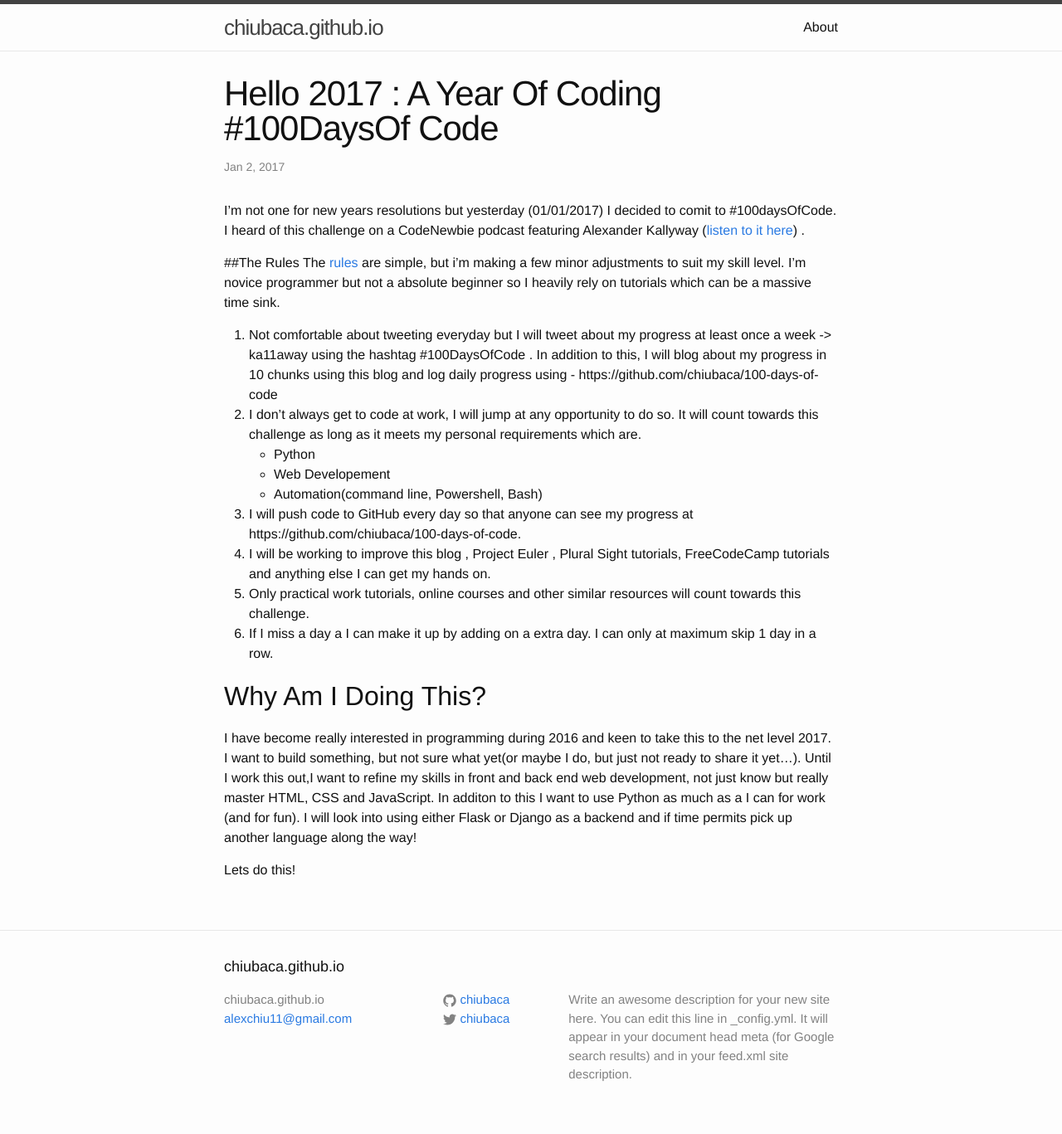
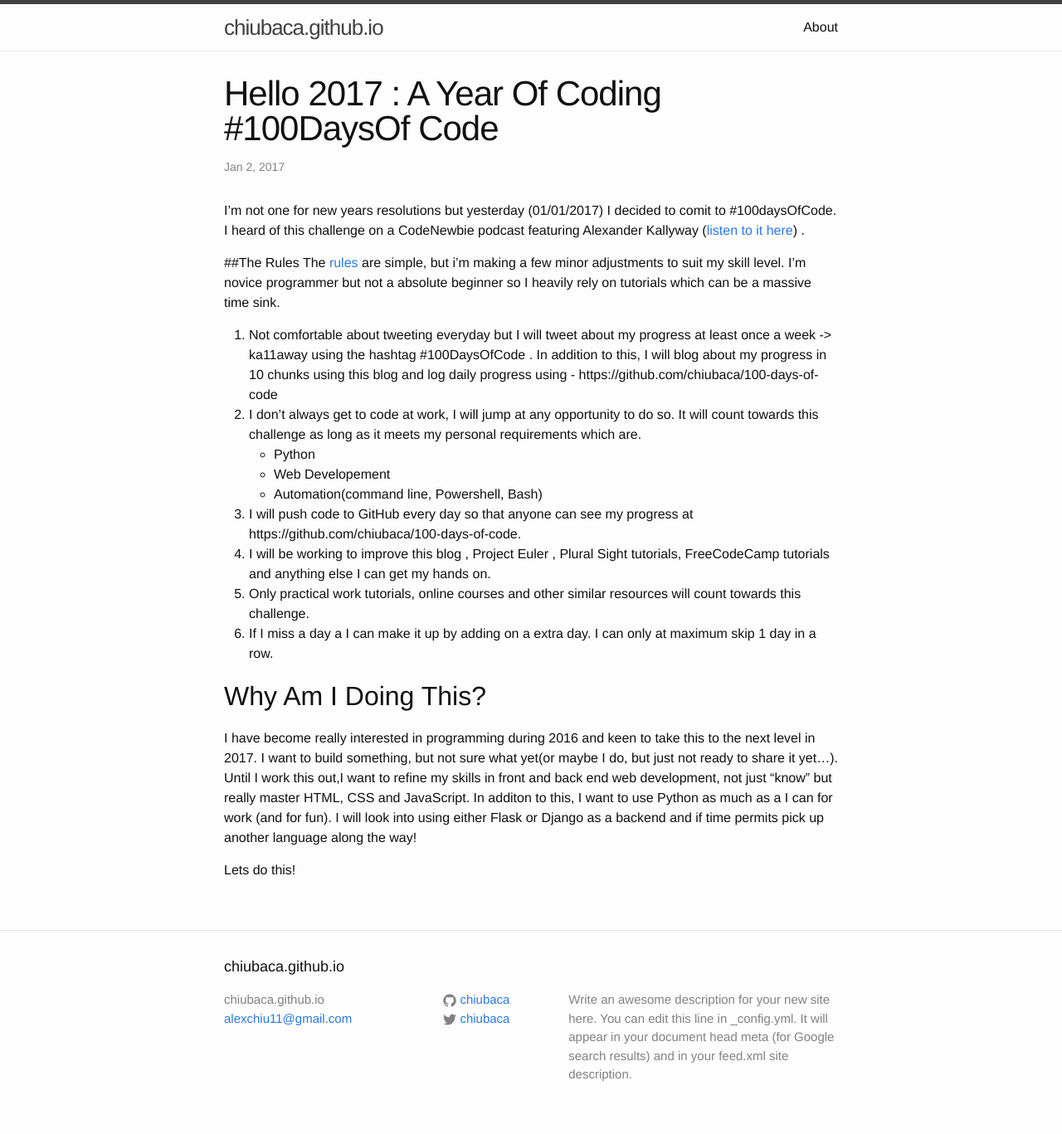
Before and after one commit to chiubaca/chiubaca.github.io, a Jekyll site: the page built from _posts/2017-01-02-year-of-code.markdown, in a window 1280 px wide. Shown: the whole page at 83% size. Built offline with Jekyll 4.4.1, drawn with Linux system fonts in a browser that asks for light colours.

Commit message:
Update 2017-01-02-year-of-code.markdown

```diff
--- a/_posts/2017-01-02-year-of-code.markdown
+++ b/_posts/2017-01-02-year-of-code.markdown
@@ -22,6 +22,6 @@ The [rules](:https://medium.freecodecamp.com/join-the-100daysofcode-556ddb4579e4
 
 ## Why Am I Doing This?
 
-I have become really interested in programming during 2016 and keen to take this to the net level 2017. I want to build something, but not sure what yet(or maybe I do, but just not ready to share it yet...). Until I work this out,I want to refine my skills in front and back end web development, not just know but really master HTML, CSS and JavaScript. In additon to this I want to use Python as much as a I can for work (and for fun). I will look into using either Flask or Django as a backend and if time permits pick up another language along the way!
+I have become really interested in programming during 2016 and keen to take this to the next level in 2017. I want to build something, but not sure what yet(or maybe I do, but just not ready to share it yet...). Until I work this out,I want to refine my skills in front and back end web development, not just "know" but really master HTML, CSS and JavaScript. In additon to this, I want to use Python as much as a I can for work (and for fun). I will look into using either Flask or Django as a backend and if time permits pick up another language along the way!
 
 Lets do this!
```
